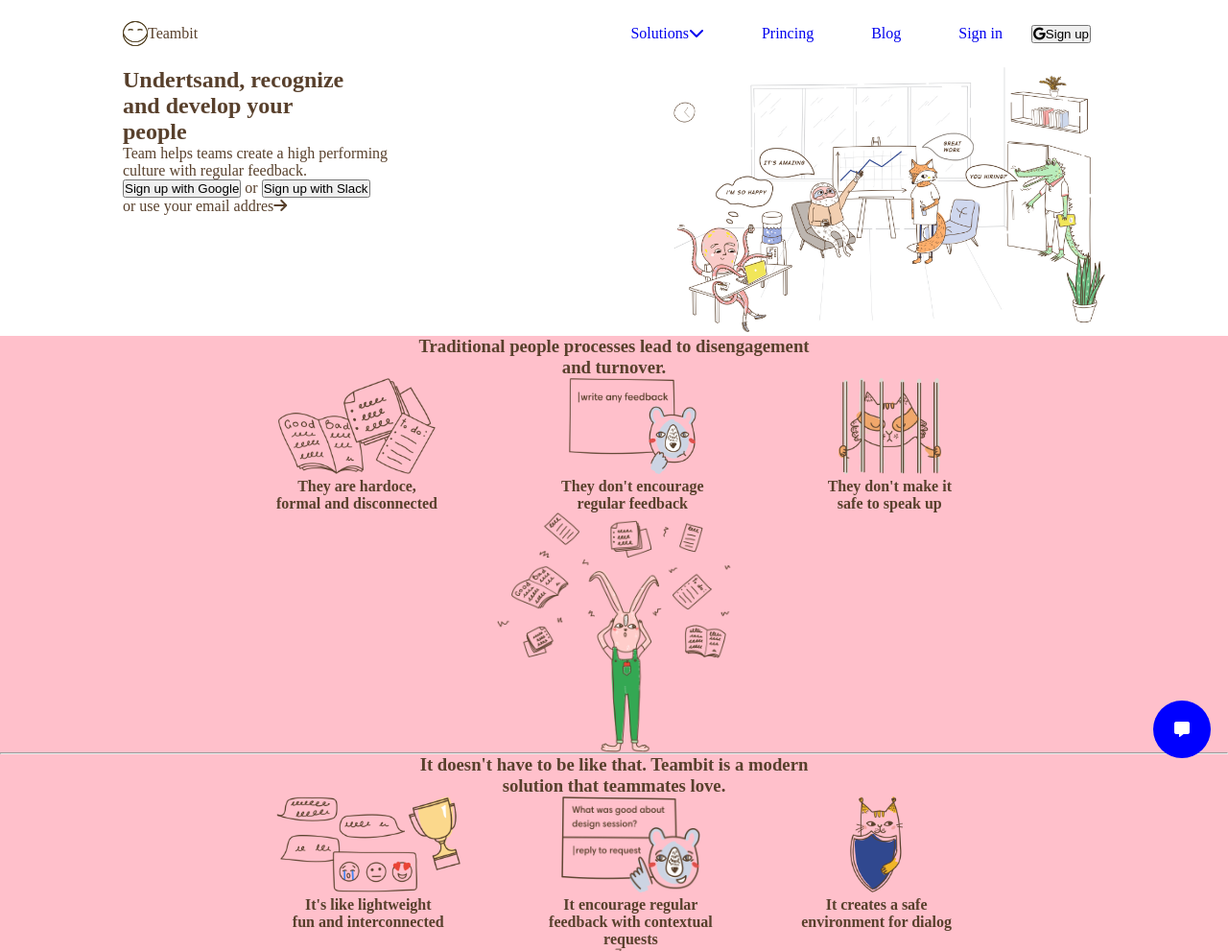
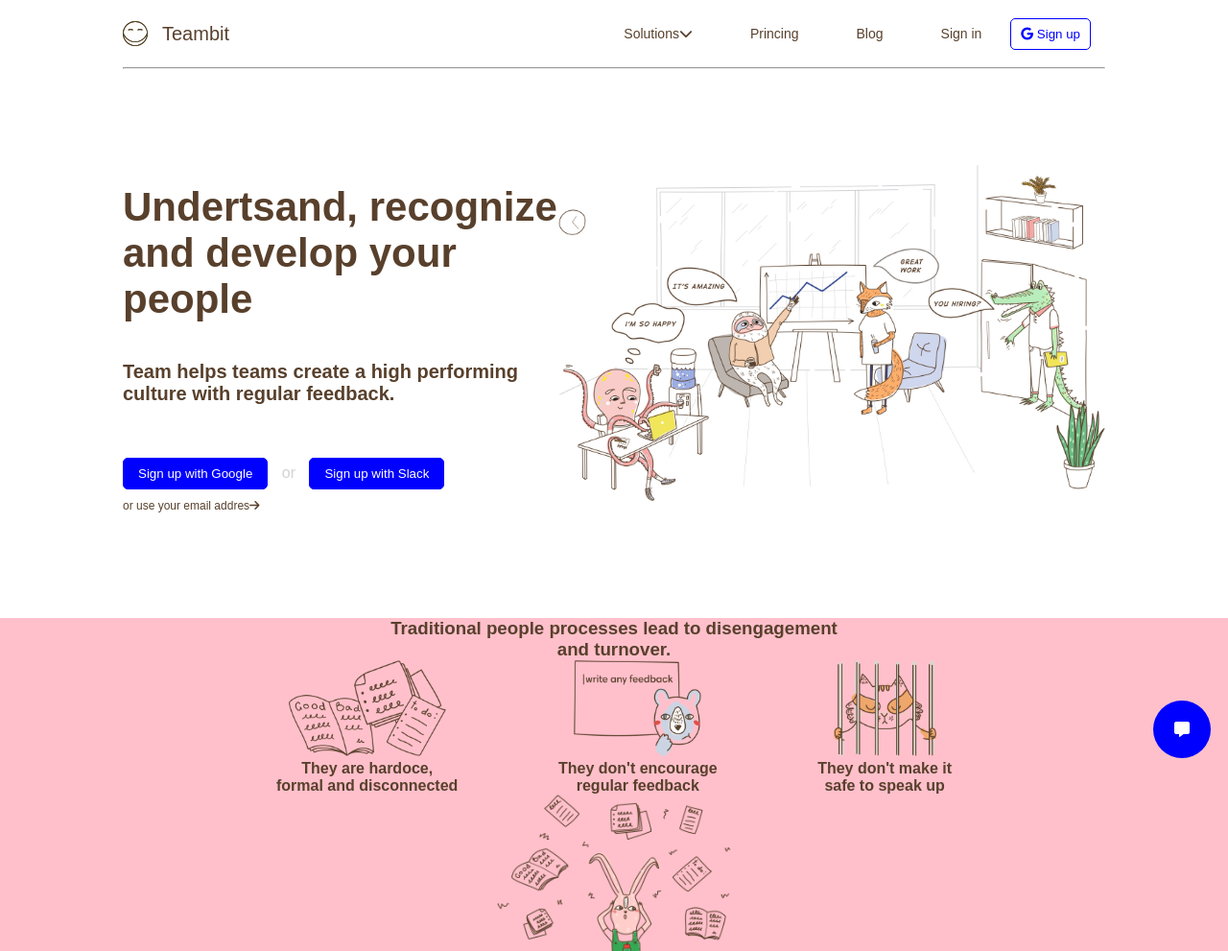
Before and after one commit to DarioAlessio/node-sass-teambit, a website: page src/index.html in a window 1280 px wide. Shown: the top 991 px of the page at 96% size. Drawn offline with nearby package versions, Linux system fonts and the light colour scheme; files that its build step writes are made by us from their sources.

Commit message:
jumbotron sistemato

```diff
--- a/src/_common.scss
+++ b/src/_common.scss
@@ -5,15 +5,30 @@
 }
 
 body{
-  font-family: 'HarmoniaSansProCyr-SemiBd';
+  font-family: sans-serif;
   color: #58402c;
 }
 
+// header
+@mixin button-header{
+  border: 1px solid blue;
+  background-color: white;
+  border-radius: 5px;
+  padding: 8px 10px;
+  transition: 0.5s;
+  color: blue;
+}
+
  // main
-
+@mixin button-main{
+  border: 1px solid blue;
+  background-color: blue;
+  border-radius: 5px;
+  padding: 8px 15px;
+  transition: 0.5s;
+  color: white;
+}
  // section pink
-
-
 @mixin title-text-section-pink{
   text-align: center;
   margin: auto;
--- a/src/_header.scss
+++ b/src/_header.scss
@@ -13,12 +13,40 @@
   margin-right: 240px;
 }
 
+.logo-image > span {
+  padding: 0 15px;
+  font-size: 20px;
+}
+
 .nav-bar{
   display: flex;
+  align-items: center;
+}
+
+.nav-bar > li{
+  font-size: 14px;
 }
 
 ul, li, a {
   margin: 0 15px;
   list-style-type: none;
   text-decoration: none;
+  color: #58402c;
 }
+
+button{
+
+  @include button-header;
+}
+
+button:hover{
+  border-color: blue;
+  background-color: blue;
+  color: white;
+  cursor: pointer;
+}
+
+hr{
+  width: 80%;
+  margin: auto;
+}
--- a/src/_jumbotron.scss
+++ b/src/_jumbotron.scss
@@ -3,14 +3,40 @@
   margin: auto;
   display: flex;
   justify-content: space-between;
-
+  padding: 100px 0;
 }
 
-.left-jumbo{
+.left-jumbo > h1{
+  font-size: 42px;
+  padding: 20px 0;
+}
 
+.left-jumbo > h5{
+  font-size: 20px;
+  padding: 20px 0;
+}
+
+.left-jumbo > p{
+  font-size: 12px;
+  padding: 10px 0;
+}
+
+.left-jumbo > span{
+  padding: 0 10px;
+  color: lightgrey;
+}
+
+.left-jumbo > button{
+  margin-top: 35px;
+  @include button-main;
+}
+
+.left-jumbo > button:hover{
+  background-color: #000066;
+  color: white;
+  cursor: pointer;
 }
 
 .right-jumbo > img{
-  max-width: 450px;
-  max-height: 450px;
+  max-width: 570px;
 }
--- a/src/index.html
+++ b/src/index.html
@@ -14,6 +14,7 @@
       <div class="container-header">
 
         <div class="logo-image">
+
           <img src="../img/logo-small.svg" alt="">
           <span>Teambit</span>
         </div>
@@ -23,14 +24,13 @@
           <li><a href="Princing">Princing</a></li>
           <li><a href="Blog">Blog</a></li>
           <li><a href="Sing in">Sign in</a></li>
-          <button type="button" name="button"><i class='fab fa-google'></i>Sign up</button>
+          <button type="button" name="button"><i class='fab fa-google'></i> Sign up</button>
         </ul>
 
-
       </div>
-
     </header>
 
+    <hr>
     <!-- start main -->
     <main>
 
@@ -42,12 +42,12 @@
             and develop your <br>
             people </h1>
 
-            <p>Team helps teams create a high performing <br>
-            culture with regular feedback. </p>
+            <h5>Team helps teams create a high performing <br>
+            culture with regular feedback. </h5>
 
-            <button type="button" name="button">Sign up with Google</button>
+            <button type="button" name="button"> Sign up with Google</button>
             <span>or</span>
-            <button type="button" name="button">Sign up with Slack</button>
+            <button type="button" name="button"> Sign up with Slack</button>
 
             <p>or use your email addres<i class='fas fa-arrow-right'></i></p>
 
```
Also changed, not shown: dist/app.css, dist/index.html.
